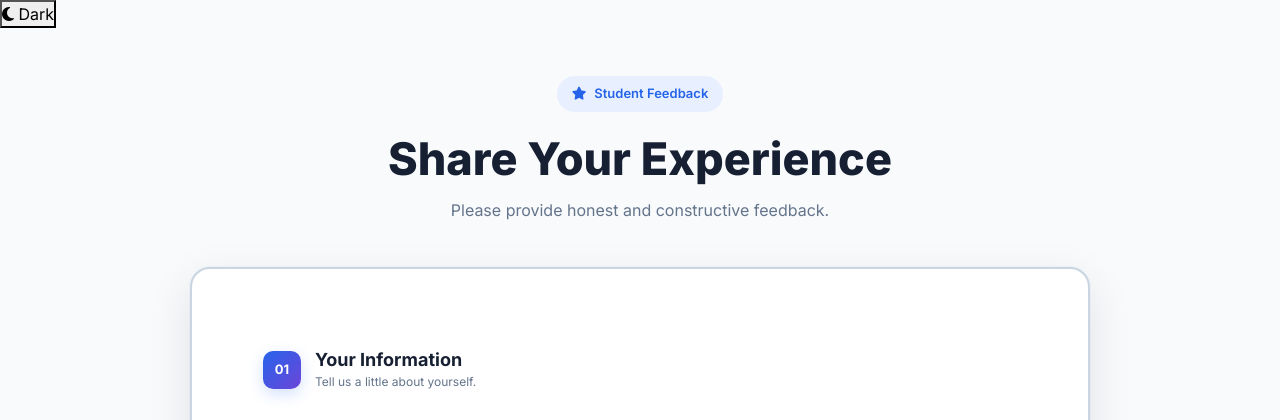
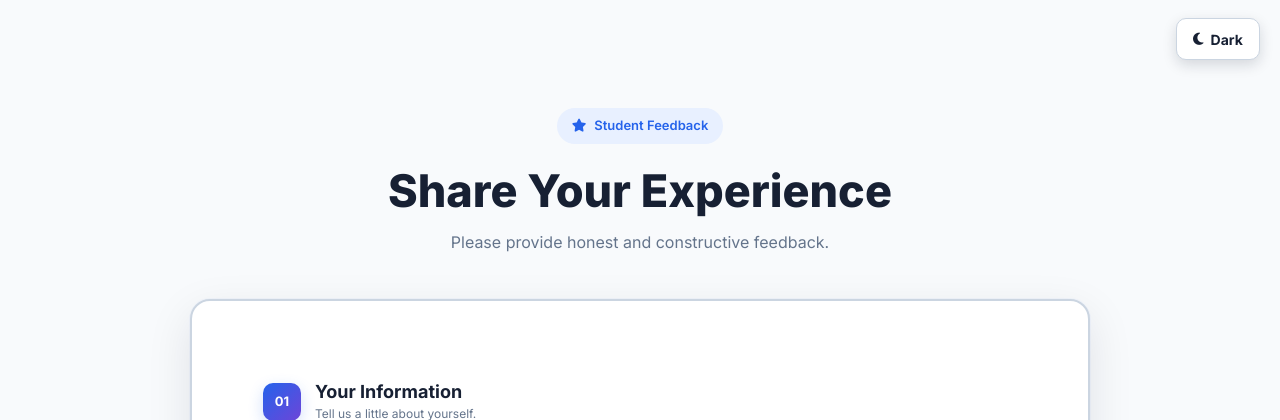
Before and after one commit to DeepShreyaskar1904/final_frp, a Django app: page /review/ in a window 1280 px wide. Shown: the top 420 px of the page. Run offline with Django 5.2, Linux system fonts and the light colour scheme; some libraries are stand-ins or nearby versions.

Commit message:
Implement theme toggle button styles
Added styles for theme toggle button on feedback page.

```diff
--- a/frp-main/templates/review_form.html
+++ b/frp-main/templates/review_form.html
@@ -24,6 +24,7 @@ Give Feedback | Faculty Review Portal
     </div>
 
 </div>
+
 <div class="review-page">
 
     <div class="container py-5">
@@ -1216,6 +1217,82 @@ body #themeToggleWrapper {
         display: none;
     }
 }
+/* ==================================================
+   FEEDBACK PAGE THEME TOGGLE
+================================================== */
+
+/* Remove old global floating theme button */
+#themeToggleWrapper {
+    display: none !important;
+    visibility: hidden !important;
+    pointer-events: none !important;
+}
+
+/* Home-style theme button */
+.home-topbar-actions {
+    position: relative;
+    width: 100%;
+    display: flex;
+    justify-content: flex-end;
+    padding: 18px 20px 0;
+    z-index: 1000;
+}
+
+.home-theme-toggle {
+    display: flex;
+    align-items: center;
+}
+
+.home-theme-btn {
+    min-width: 84px;
+    height: 42px;
+
+    display: inline-flex;
+    align-items: center;
+    justify-content: center;
+    gap: 7px;
+
+    padding: 0 14px;
+
+    border: 1px solid #cbd5e1;
+    border-radius: 10px;
+
+    background: #ffffff;
+    color: #172033;
+
+    font-size: 14px;
+    font-weight: 700;
+
+    cursor: pointer;
+
+    box-shadow: 0 5px 14px rgba(15, 23, 42, 0.15);
+
+    transition: all 0.2s ease;
+}
+
+.home-theme-btn:hover {
+    transform: translateY(-1px);
+}
+
+html[data-theme="dark"] .home-theme-btn {
+    background: #ffffff;
+    color: #172033;
+    border-color: #cbd5e1;
+}
+
+/* Mobile */
+@media (max-width: 576px) {
+
+    .home-topbar-actions {
+        padding: 18px 16px 0;
+    }
+
+    .home-theme-btn {
+        min-width: 78px;
+        height: 40px;
+        font-size: 13px;
+    }
+}
 </style>
 
 {% endblock %}
```
